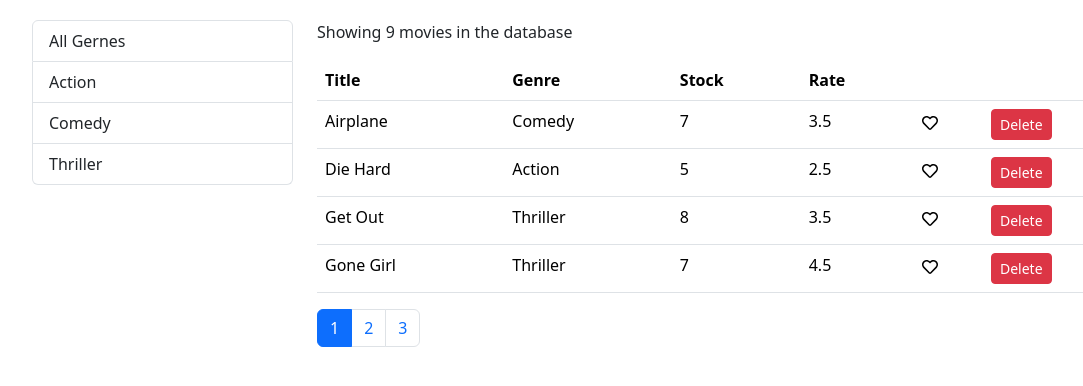
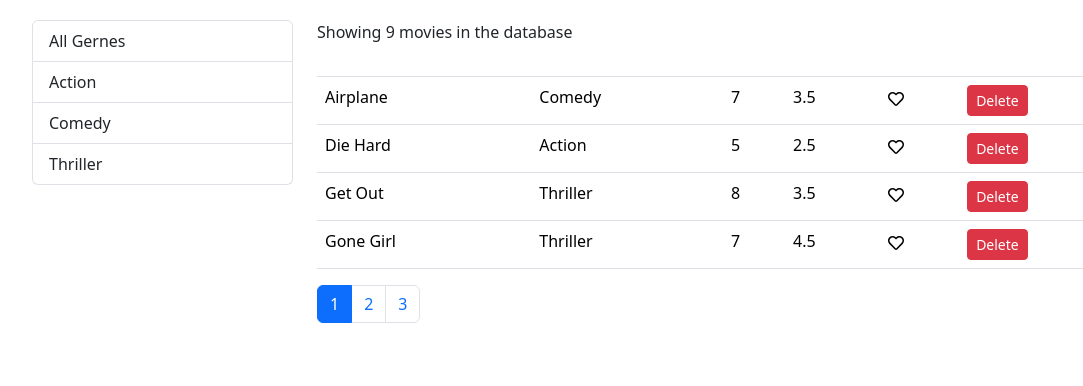
Before and after one commit to haseebzahid1/react-movie-table, a React (Create React App) app: page / in a window 1280 px wide. Shown: the top 386 px of the page, without its empty margins (50-1133 px from the left). Built offline with nearby package versions, Linux system fonts and the light colour scheme.

Commit message:
TableHeader Class Component added

```diff
--- a/src/component/Movie.jsx
+++ b/src/component/Movie.jsx
@@ -52,7 +52,7 @@ class Movies extends Component {
       sortColumn,
       movies: allMovies,
     } = this.state; // not write in state  selectedGenre and sortColumn
-    console.log(selectedGenre);
+    // console.log(selectedGenre);
     if (count === 0) return <p>There are no movies in the datbase</p>;
 
     const filtered =
--- a/src/component/common/MoviesTable.jsx
+++ b/src/component/common/MoviesTable.jsx
@@ -1,26 +1,26 @@
-import React,{Component} from 'react'
-import Like from './Like';
+import React, { Component } from "react";
+import Like from "./Like";
+import TableHeader from "./TableHeader";
 
 class MoviesTable extends Component {
-
-  raiseSort = path => {
-    const sortColumn = {...this.props.sortColumn};
-
-    if(sortColumn.path === path)
-    sortColumn.order = (sortColumn.order === 'asc') ? 'desc' : 'asc';
-   else {
-     sortColumn.path = path;
-     sortColumn.order = 'asc'
-   }
-   // this.setState({ sortColumn:{path, order: 'asc' } }) _old
-     this.props.onSort(sortColumn)  //note
-  }
-
+  columns = [
+    { path: "title", lable: "Title" },
+    { path: "genre.name", lable: "genre.name" },
+    { path: "numberInStock", lable: "numberInStock" },
+    { path: "dailyRentalRate", lable: "dailyRentalRate" },
+    { key: 'like'},
+    { key: 'delete'},
+  ];
   render() {
-    const {movies, onDelete} = this.props // _old props
+    const { movies, onDelete, onSort, sortColumn } = this.props; // _old props
     return (
       <table class="table">
-            <thead>
+        <TableHeader
+          columns={this.columns}
+          sortColumn={sortColumn}
+          onSort={onSort}
+        />
+        {/* <thead>
               <tr>
                 <th onClick={() => this.raiseSort('title')}>Title</th>
                 <th onClick={() => this.raiseSort('genre.name')}>Genre</th>
@@ -29,7 +29,7 @@ class MoviesTable extends Component {
                 <th></th>
                 <th></th>
               </tr>
-            </thead>
+            </thead> */}
         <tbody>
           {/* {this.state.movies.map((movie) => ( */}
           {movies.map((movie) => (
@@ -39,11 +39,11 @@ class MoviesTable extends Component {
               <td>{movie.numberInStock}</td>
               <td>{movie.dailyRentalRate}</td>
               <td>
-                    <Like/>
+                <Like />
               </td>
               <td>
                 <button
-                      onClick={() => onDelete(movie)}  //_old this.handleDelete
+                  onClick={() => onDelete(movie)} //_old this.handleDelete
                   className="btn btn-danger btn-sm"
                 >
                   Delete
@@ -57,7 +57,6 @@ class MoviesTable extends Component {
   }
 }
 
-
 // const MoviesTable = (props) => {
 
 // };
--- /dev/null
+++ b/src/component/common/TableHeader.jsx
@@ -0,0 +1,32 @@
+import React,{Component} from "react";
+class TableHeader extends Component {
+  //  columns: array
+  // sortColumn: object
+  // onSort: function
+  raiseSort = (path) => {
+    const sortColumn = { ...this.props.sortColumn };
+
+    if (sortColumn.path === path)
+      sortColumn.order = sortColumn.order === "asc" ? "desc" : "asc";
+    else {
+      sortColumn.path = path;
+      sortColumn.order = "asc";
+    }
+    // this.setState({ sortColumn:{path, order: 'asc' } }) _old
+    this.props.onSort(sortColumn); //note
+  };
+
+  render() {
+    return (
+      <thead>
+        <tr>
+          {this.props.columns.map((column) => (
+            <th  key={column.path || column.key} onClick={() => this.raiseSort(column.path)}>{column.label}</th>
+          ))}
+        </tr>
+      </thead>
+    );
+  }
+}
+
+export default TableHeader;
```
Lines whose indentation alone changed are shown as unchanged.
